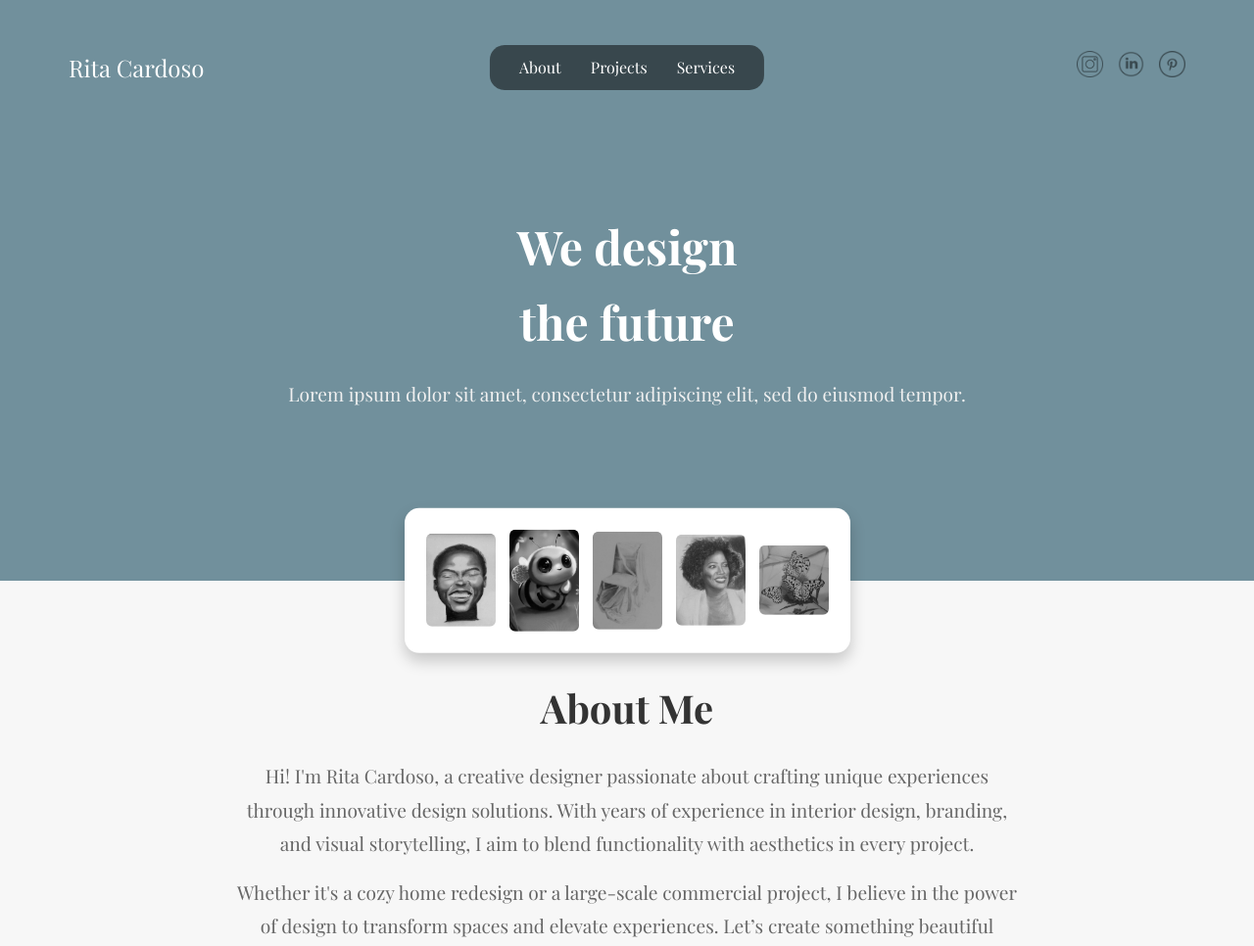
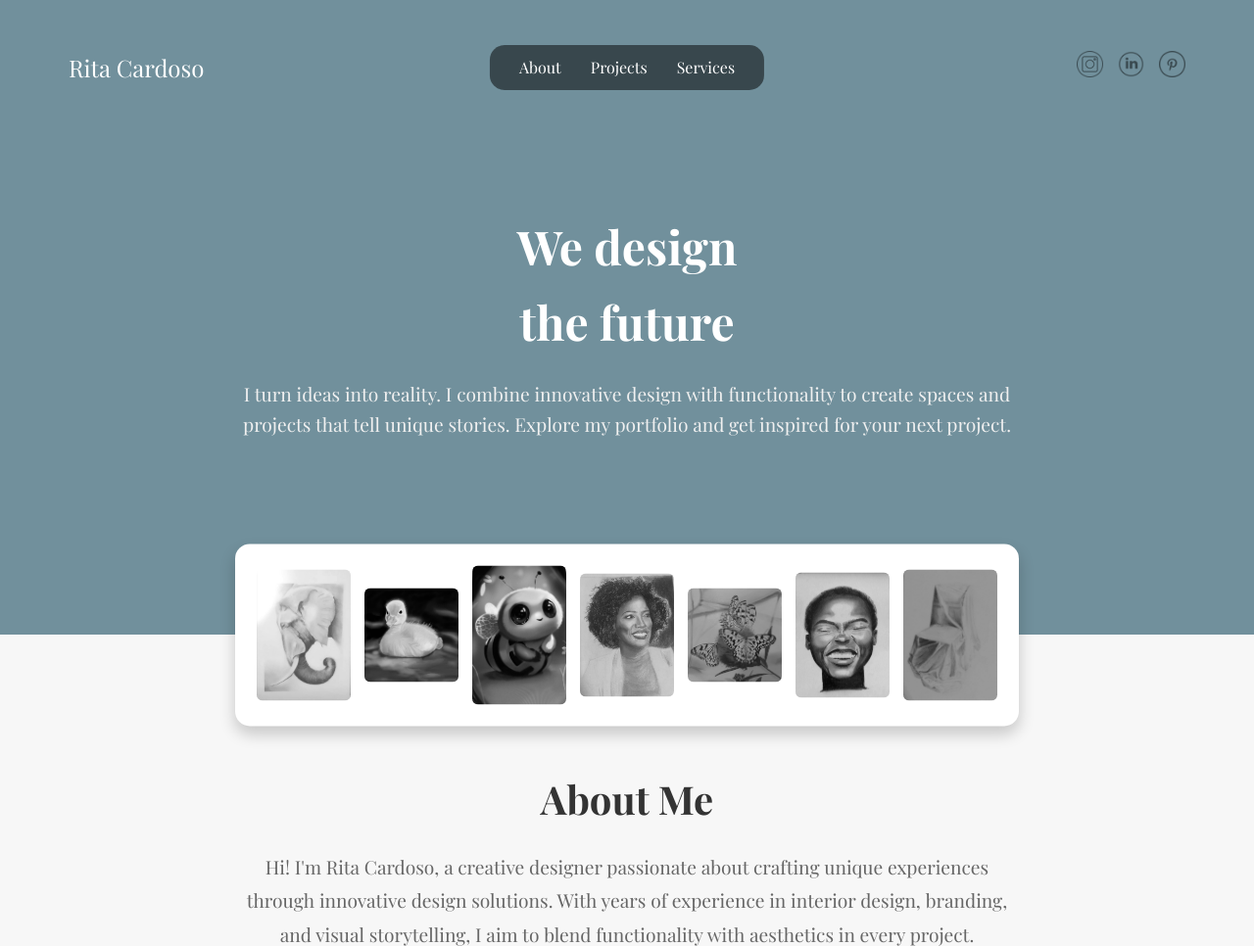
Before and after one commit to artiomgusanu/architecPortfolio, a PHP site: page / in a window 1280 px wide. Shown: the top 966 px of the page at 98% size. Run offline with PHP 8.4, Linux system fonts and the light colour scheme.

Commit message:
img partners + p hero

```diff
--- a/index.php
+++ b/index.php
@@ -34,17 +34,21 @@
         </nav>
         <div class="hero-content">
             <h1>We design <br> the future</h1>
-            <p>Lorem ipsum dolor sit amet, consectetur adipiscing elit, sed do eiusmod tempor.</p>
+            <p>I turn ideas into reality. I combine innovative design with functionality to create
+                spaces and projects that tell unique stories. Explore my portfolio and get
+                inspired for your next project.</p>
         </div>
     </header>
 
     <section class="partners">
         <div class="image-container">
-            <img src="./images/partners/partner1.jpeg" alt="Kreativ House">
-            <img src="./images/partners/partner2.jpg" alt="V Design">
-            <img src="./images/partners/partner3.jpg" alt="Interior">
+            <img src="./images/partners/partner6.jpg" alt="Kreativ House">
+            <img src="./images/partners/partner7.jpg" alt="V Design">
+            <img src="./images/partners/partner2.jpg" alt="Interior">
             <img src="./images/partners/partner4.jpg" alt="Kitchen">
             <img src="./images/partners/partner5.jpg" alt="Heintz">
+            <img src="./images/partners/partner1.jpeg" alt="Heintz">
+            <img src="./images/partners/partner3.jpg" alt="Heintz">
         </div>
     </section>
 
--- a/styles/home.css
+++ b/styles/home.css
@@ -94,7 +94,9 @@ body {
 .hero-content p {
     font-size: 1.2rem;
     color: #f0f0f0;
-    margin-bottom: 125px;
+    margin: 0 auto 150px;
+    max-width: 800px;
+    text-align: center;
 }
 
 /* Partners Section */
@@ -120,7 +122,7 @@ body {
 }
 
 .image-container img {
-    width: 75px;
+    width: 100px;
     height: auto;
     filter: grayscale(100%);
     border: 2px solid #fff;
@@ -130,7 +132,7 @@ body {
 }
 
 .image-container img:hover {
-    width: 125px;
+    width: 150px;
     filter: grayscale(0%);
     transition: width 0.6s cubic-bezier(0.25, 1, 0.5, 1), filter 0.6s ease;
 }
```
Also changed, not shown: images/partners/partner6.jpg (added), images/partners/partner7.jpg (added).
